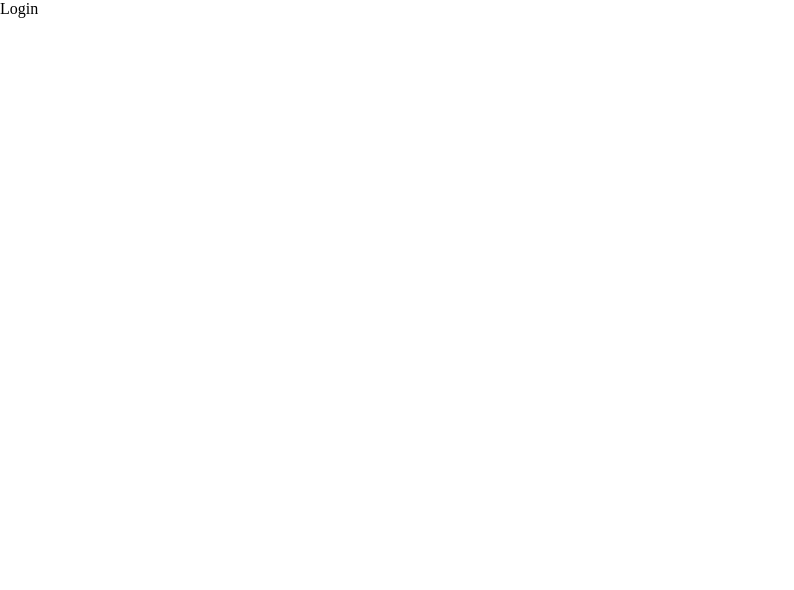
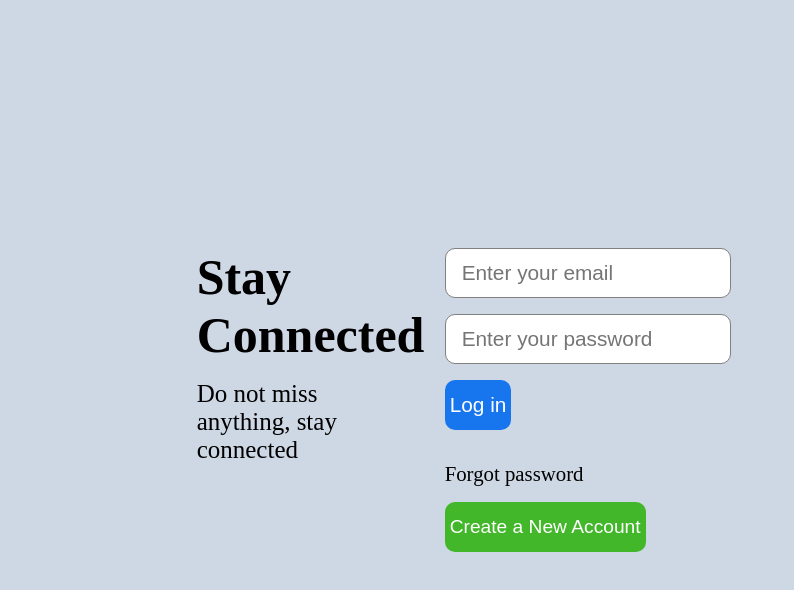
Before and after one commit to denis-projects/hoxton-solo-project-frontend, a React (Vite) app: page /login in a window 1280 px wide. Shown: the top 590 px of the page, without its empty margins (0-794 px from the left). Built offline with nearby package versions, Linux system fonts and the light colour scheme.

Commit message:
adding login page

```diff
--- a/src/pages/login/Login.jsx
+++ b/src/pages/login/Login.jsx
@@ -3,8 +3,30 @@
 
 function Login() {
     return (
-        <div>
-            Login
+        <div className='loginPage'>
+            <div className='loginWrapper'>
+                <div className='loginLeftSide'>
+                    <h3 className='loginLogo'>Stay Connected</h3>
+                    <span className='loginDesc'>Do not miss anything, stay connected</span>
+                </div>
+                <div className='loginRightSide'>
+                    <div className="loginBox">
+                        <form className='loginForm'>
+                            <input type="text" placeholder='Enter your email' className='loginInput' />
+                            <input type="password" placeholder='Enter your password' className='loginInput' />
+                            <button className='loginButton'>Log in</button>
+                        </form>
+                        <div className='forgetPass'>
+                            <span className="loginForgot">Forgot password</span>
+                            <button className='loginRegisterButton'>
+                                Create a New Account
+                            </button>
+                        </div>
+                    </div>
+                </div>
+
+            </div>
+
         </div>
     )
 }
--- a/src/pages/login/login.css
+++ b/src/pages/login/login.css
@@ -0,0 +1,76 @@
+.loginPage {
+    width: 100vw;
+    height: 100vh;
+    background-color: #ced7e4;
+    display: grid;
+    place-content: center;
+}
+
+.loginWrapper {
+    width: 60%;
+    height: 60%;
+    display: grid;
+    grid-template-columns: 200px 1fr;
+    gap: 3rem;
+
+}
+
+.loginLogo {
+    font-size: 50px;
+    font-weight: 800;
+    margin-bottom: 1rem;
+
+}
+
+.loginDesc {
+    font-size: 25px;
+}
+
+.loginInput {
+    height: 50px;
+    border-radius: 10px;
+    border: 1px solid gray;
+    font-size: 1.3rem;
+    padding-left: 1rem;
+    margin-bottom: 1rem;
+}
+
+.loginInput:focus {
+    outline: none;
+}
+
+.loginButton {
+    height: 50px;
+    border-radius: 10px;
+    border: none;
+    background-color: #1775ee;
+    color: white;
+    font-size: 1.3rem;
+    font-weight: 500;
+    padding: 5px;
+    cursor: pointer;
+}
+
+
+.loginForgot {
+    font-size: 1.3rem;
+}
+
+.loginRegisterButton {
+
+    height: 50px;
+    border-radius: 10px;
+    border: none;
+    background-color: #42b72a;
+    cursor: pointer;
+    font-size: 1.2rem;
+    padding: 5px;
+    color: white;
+    font-weight: 500;
+    margin-top: 1rem;
+}
+
+.loginBox {
+    display: grid;
+    gap: 2rem;
+}
```
